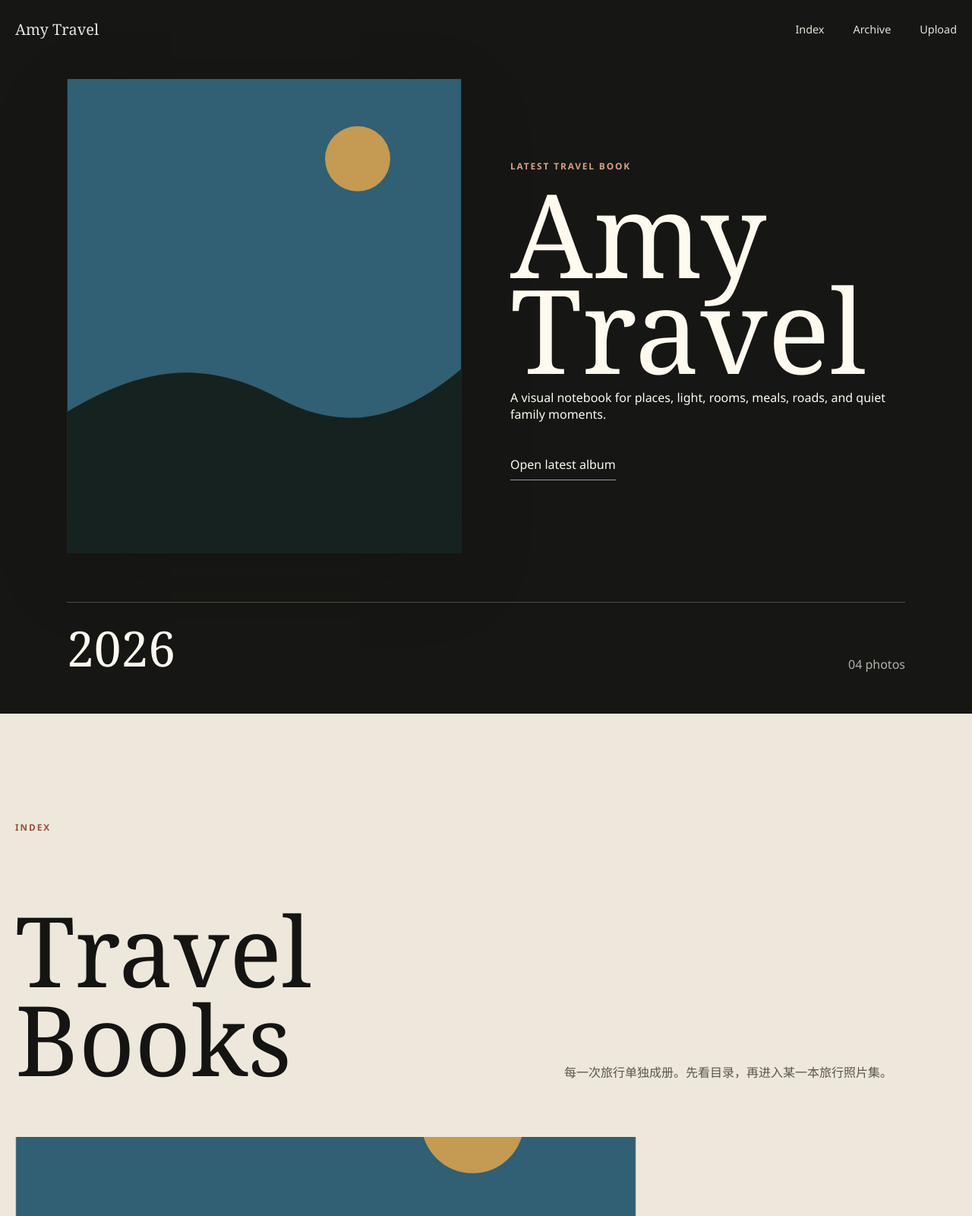
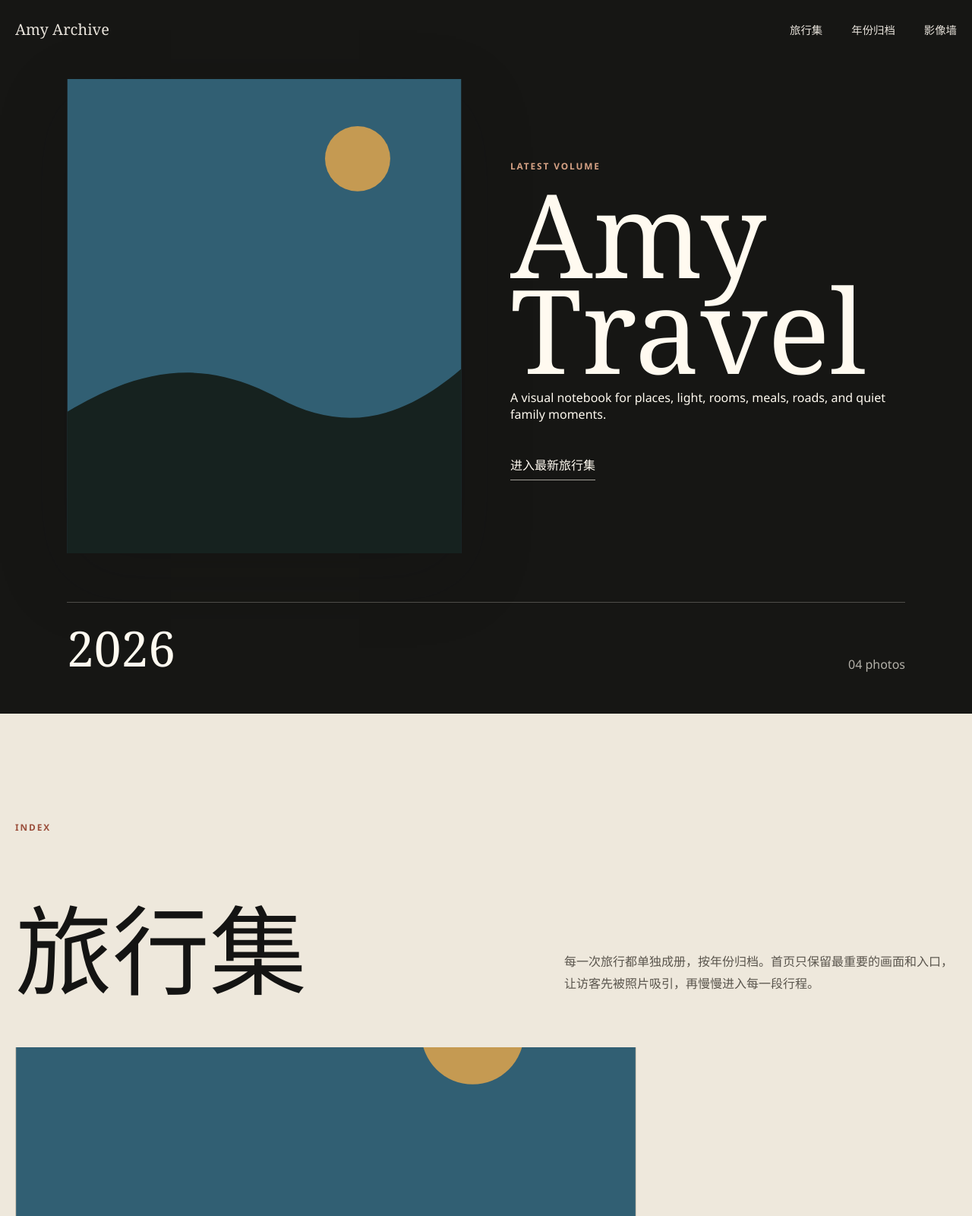
Before and after one commit to yangzongyuan672-maker/amy-travel, a website: page public/index.html in a window 1280 px wide. Shown: the top 1600 px of the page at 76% size. Drawn offline with Linux system fonts and the light colour scheme; no server answers.

Commit message:
Refine Amy travel archive landing copy

```diff
--- a/public/index.html
+++ b/public/index.html
@@ -3,17 +3,18 @@
   <head>
     <meta charset="utf-8">
     <meta name="viewport" content="width=device-width, initial-scale=1">
-    <title>Amy Travel</title>
+    <title>Amy's Travel Archive | 私人旅行影像档案</title>
+    <meta name="description" content="Amy 的私人旅行影像档案，以画册方式收藏每一次出发、停留和回望。">
     <link rel="stylesheet" href="styles.css">
     <link rel="stylesheet" href="motion-editorial.css">
   </head>
   <body>
     <header class="site-header">
-      <a class="brand" href="/">Amy Travel</a>
+      <a class="brand" href="/">Amy Archive</a>
       <nav>
-        <a href="#index">Index</a>
-        <a href="#archive">Archive</a>
-        <a href="upload.html">Upload</a>
+        <a href="#index">旅行集</a>
+        <a href="#archive">年份归档</a>
+        <a href="videos.html">影像墙</a>
       </nav>
     </header>
 
@@ -21,8 +22,8 @@
       <section class="motion-wall" id="motionWall" hidden>
         <div class="motion-heading">
           <p class="kicker">Motion Wall</p>
-          <h2>Live Moments</h2>
-          <a href="videos.html">View all</a>
+          <h2>流动影像</h2>
+          <a href="videos.html">查看全部</a>
         </div>
         <div class="motion-grid" id="motionGrid" aria-live="polite"></div>
       </section>
@@ -32,10 +33,10 @@
           <img id="coverPhoto" src="assets/photo-01.svg" alt="最新旅行封面">
         </div>
         <div class="cover-copy">
-          <p class="kicker">Latest Travel Book</p>
-          <h1 id="heroTitle">Amy Travel</h1>
-          <p id="heroSubtitle">A visual notebook for places, light, rooms, meals, roads, and quiet family moments.</p>
-          <a class="cover-link" id="latestLink" href="#index">Open latest album</a>
+          <p class="kicker">Latest Volume</p>
+          <h1 id="heroTitle">Amy's Travel Archive</h1>
+          <p id="heroSubtitle">为 Amy 收藏每一次出发、停留和回望。少一点说明，多一点光影和记忆。</p>
+          <a class="cover-link" id="latestLink" href="#index">进入最新旅行集</a>
         </div>
         <aside class="cover-details">
           <span id="tripYear">2026</span>
@@ -46,8 +47,8 @@
       <section class="album-index" id="index">
         <div class="index-heading">
           <p class="kicker">Index</p>
-          <h2>Travel Books</h2>
-          <p>每一次旅行单独成册。先看目录，再进入某一本旅行照片集。</p>
+          <h2>旅行集</h2>
+          <p>每一次旅行都单独成册，按年份归档。首页只保留最重要的画面和入口，让访客先被照片吸引，再慢慢进入每一段行程。</p>
         </div>
         <div class="album-card-grid" id="albumCards" aria-live="polite"></div>
       </section>
@@ -59,8 +60,8 @@
     </main>
 
     <footer class="footer">
-      <span>Amy Travel</span>
-      <p>Private family travel archive</p>
+      <span>Amy Archive</span>
+      <p>Private travel archive</p>
     </footer>
 
     <script src="app.js"></script>
```
